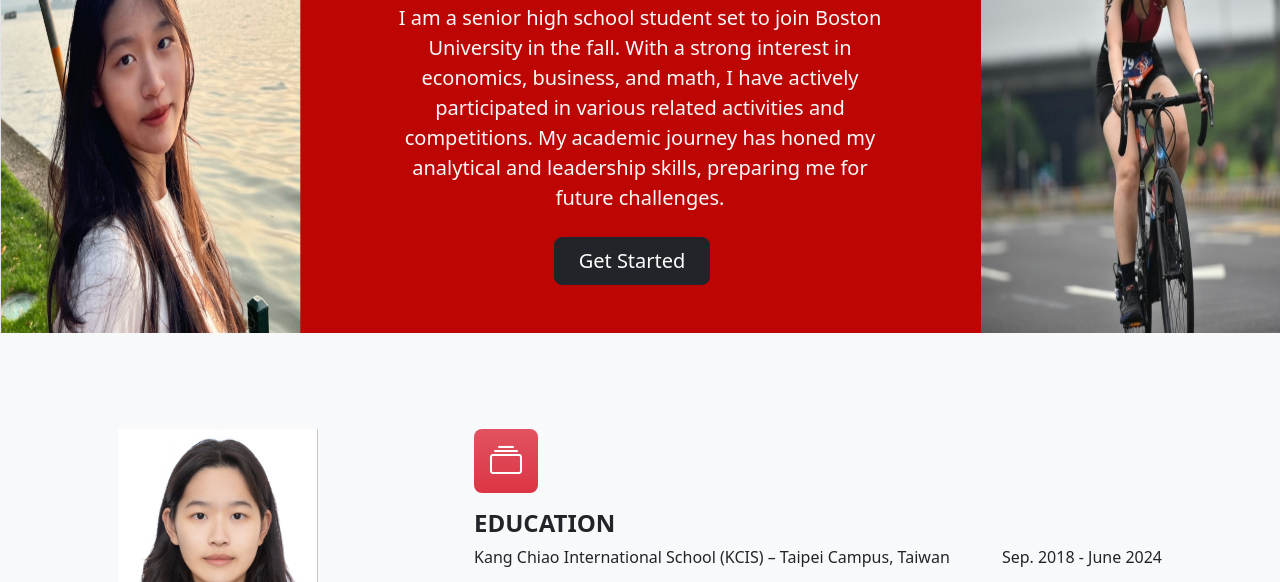
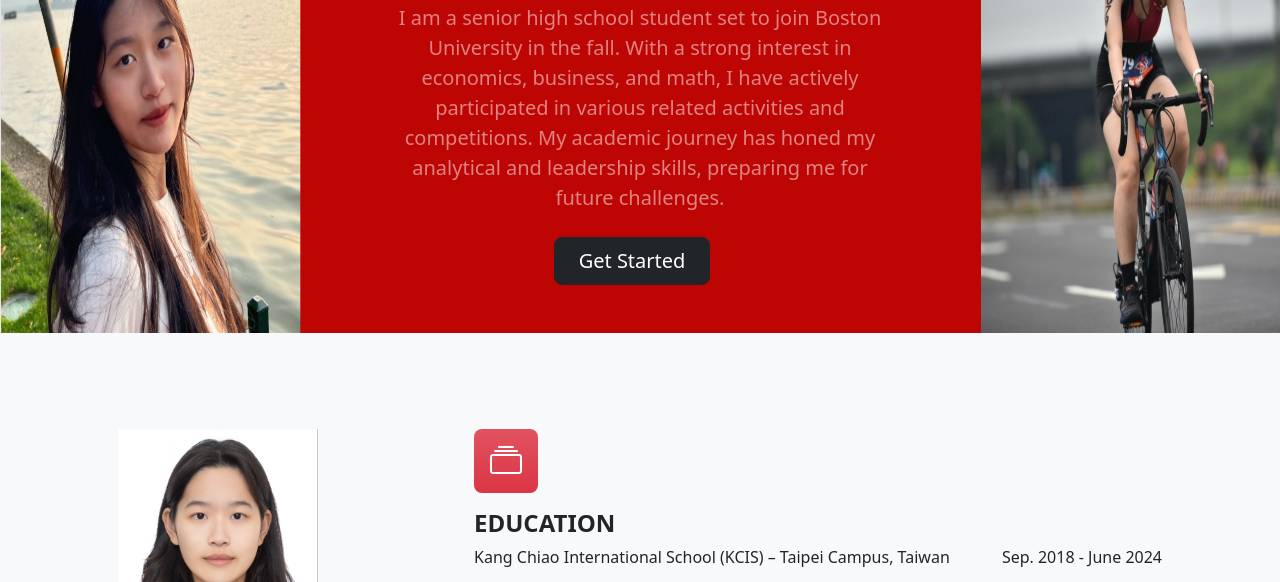
Before and after one commit to rebeccarebecc/Rebecca.github.io, a plain HTML site: page index.html in a window 1280 px wide. Shown: the part 167-749 px from the top of the page. Drawn offline with nearby package versions, Linux system fonts and the light colour scheme.

Commit message:
Update index.html

```diff
--- a/index.html
+++ b/index.html
@@ -94,7 +94,7 @@
                     <div class="col-lg-6">
                         <div class="text-center my-5">
                             <h1 class="display-5 fw-bolder text-white mb-2">Rebecca Wang</h1>
-                            <p class="lead text-light mb-4" >I am a senior high school student set to join Boston University in the fall. With a strong interest in economics, business, and math, I have actively participated in various related activities and competitions. My academic journey has honed my analytical and leadership skills, preparing me for future challenges.
+                            <p class="lead text-white-50 mb-4" >I am a senior high school student set to join Boston University in the fall. With a strong interest in economics, business, and math, I have actively participated in various related activities and competitions. My academic journey has honed my analytical and leadership skills, preparing me for future challenges.
                             </p>
                             <div class="d-grid gap-3 d-sm-flex justify-content-sm-center">
                                 <a class="btn btn-dark btn-lg px-4 me-sm-3" href="#features">Get Started</a>
```
